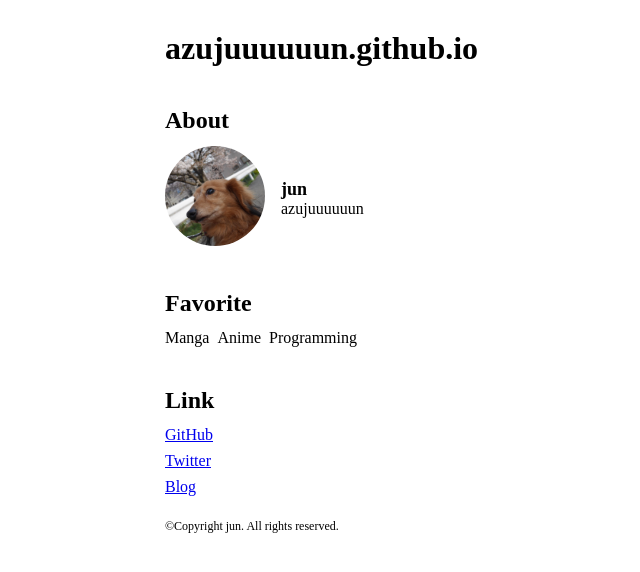
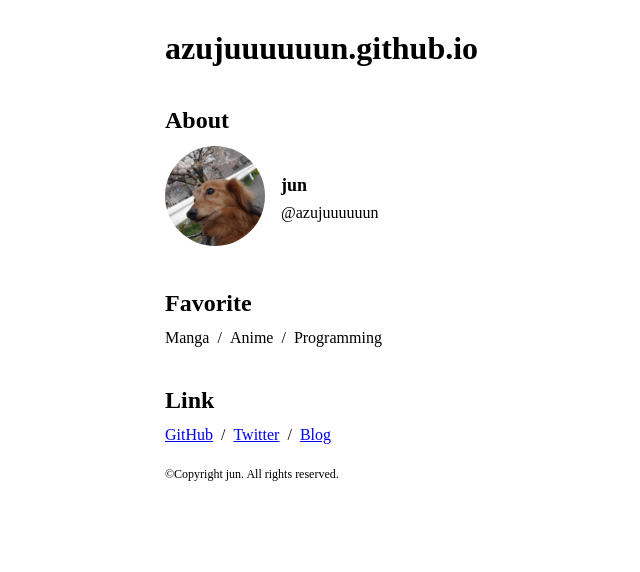
Before and after one commit to azujuuuuuun/azujuuuuuun.github.io, a Next.js app: page / in a window 1280 px wide. Shown: the top 572 px of the page, without its empty margins (174-814 px from the left). Built offline with nearby package versions, Linux system fonts and the light colour scheme.

Commit message:
Apply page styles

```diff
--- /dev/null
+++ b/src/components/Avatar/index.module.scss
@@ -0,0 +1,7 @@
+.Avatar {
+  &__img {
+    width: 100px;
+    height: 100px;
+    border-radius: 50%;
+  }
+}
--- a/src/components/Avatar/index.tsx
+++ b/src/components/Avatar/index.tsx
@@ -1,4 +1,5 @@
 import React from "react";
+import styles from "./index.module.scss";
 
 interface AvatarProps {
   src: string;
@@ -11,7 +12,7 @@ const Avatar: React.FC<AvatarProps> = ({ src, alt, width, height }) => {
   return (
     <picture>
       <img
-        style={{ width: "100px", height: "100px", borderRadius: "50%" }}
+        className={styles.Avatar__img}
         src={src}
         alt={alt}
         width={width}
--- a/src/pages/index.tsx
+++ b/src/pages/index.tsx
@@ -3,6 +3,7 @@ import Head from "next/head";
 import Header from "@/components/Header";
 import Avatar from "@/components/Avatar";
 import Footer from "@/components/Footer";
+import styles from "@/styles/index.module.scss";
 
 const HomePage: React.FC = () => {
   return (
@@ -13,58 +14,36 @@ const HomePage: React.FC = () => {
         <meta name="viewport" content="width=device-width, initial-scale=1" />
         <link rel="icon" href="favicon.ico" />
       </Head>
-      <div
-        style={{
-          margin: `3rem auto`,
-          maxWidth: 650,
-          padding: `0 24px`,
-        }}
-      >
+      <div className={styles.container}>
         <Header />
         <main>
-          <section style={{ marginTop: "40px" }}>
-            <h2 style={{ fontSize: "2.4rem", fontWeight: "bold" }}>About</h2>
-            <div
-              style={{
-                display: "flex",
-                alignItems: "center",
-                marginTop: "12px",
-              }}
-            >
+          <section className={styles.About}>
+            <h2 className={styles.About__heading}>About</h2>
+            <div className={styles.About__profile}>
               <Avatar
                 src="/img/avatar.jpg"
                 alt="アバター"
                 width={1048}
                 height={1048}
               />
-              <div
-                style={{
-                  display: "flex",
-                  flexDirection: "column",
-                  marginLeft: "16px",
-                }}
-              >
-                <span style={{ fontSize: "1.8rem", fontWeight: "bold" }}>
-                  jun
-                </span>
-                <span>azujuuuuuun</span>
+              <div className={styles.About__userInfo}>
+                <span className={styles.About__username}>jun</span>
+                <span className={styles.About__userId}>azujuuuuuun</span>
               </div>
             </div>
           </section>
-          <section style={{ marginTop: "40px" }}>
-            <h2 style={{ fontSize: "2.4rem", fontWeight: "bold" }}>Favorite</h2>
-            <ul
-              style={{ listStyle: "none", display: "flex", marginTop: "12px" }}
-            >
-              <li>Manga</li>
-              <li style={{ marginLeft: "8px" }}>Anime</li>
-              <li style={{ marginLeft: "8px" }}>Programming</li>
+          <section className={styles.Favorite}>
+            <h2 className={styles.Favorite__heading}>Favorite</h2>
+            <ul className={styles.Favorite__list}>
+              <li className={styles.Favorite__item}>Manga</li>
+              <li className={styles.Favorite__item}>Anime</li>
+              <li className={styles.Favorite__item}>Programming</li>
             </ul>
           </section>
-          <section style={{ marginTop: "40px" }}>
-            <h2 style={{ fontSize: "2.4rem", fontWeight: "bold" }}>Link</h2>
-            <ul style={{ marginTop: "12px" }}>
-              <li>
+          <section className={styles.Link}>
+            <h2 className={styles.Link__heading}>Link</h2>
+            <ul className={styles.Link__list}>
+              <li className={styles.Link__item}>
                 <a
                   href="https://github.com/azujuuuuuun"
                   target="_blank"
@@ -73,7 +52,7 @@ const HomePage: React.FC = () => {
                   GitHub
                 </a>
               </li>
-              <li style={{ marginTop: "8px" }}>
+              <li className={styles.Link__item}>
                 <a
                   href="https://twitter.com/azujuuuuuun"
                   target="_blank"
@@ -82,7 +61,7 @@ const HomePage: React.FC = () => {
                   Twitter
                 </a>
               </li>
-              <li style={{ marginTop: "8px" }}>
+              <li className={styles.Link__item}>
                 <a
                   href="https://azujuuuuuun.hatenablog.com"
                   target="_blank"
--- /dev/null
+++ b/src/styles/index.module.scss
@@ -0,0 +1,81 @@
+.container {
+  margin: 3rem auto;
+  max-width: 650px;
+  padding: 0 24px;
+}
+
+.About {
+  margin-top: 40px;
+
+  &__heading {
+    font-size: 2.4rem;
+    font-weight: bold;
+  }
+
+  &__profile {
+    display: flex;
+    align-items: center;
+    margin-top: 12px;
+  }
+
+  &__userInfo {
+    display: flex;
+    flex-direction: column;
+    margin-left: 16px;
+  }
+
+  &__username {
+    font-size: 1.8rem;
+    font-weight: bold;
+  }
+
+  &__userId {
+    margin-top: 8px;
+
+    &::before {
+      content: "@";
+    }
+  }
+}
+
+.Favorite {
+  margin-top: 40px;
+
+  &__heading {
+    font-size: 2.4rem;
+    font-weight: bold;
+  }
+
+  &__list {
+    display: flex;
+    margin-top: 12px;
+  }
+
+  &__item + &__item {
+    &::before {
+      content: "/";
+      margin: 0 8px;
+    }
+  }
+}
+
+.Link {
+  margin-top: 40px;
+
+  &__heading {
+    font-size: 2.4rem;
+    font-weight: bold;
+  }
+
+  &__list {
+    display: flex;
+    margin-top: 12px;
+  }
+
+  &__item + &__item {
+    &::before {
+      content: "/";
+      margin: 0 8px;
+    }
+  }
+}
```
